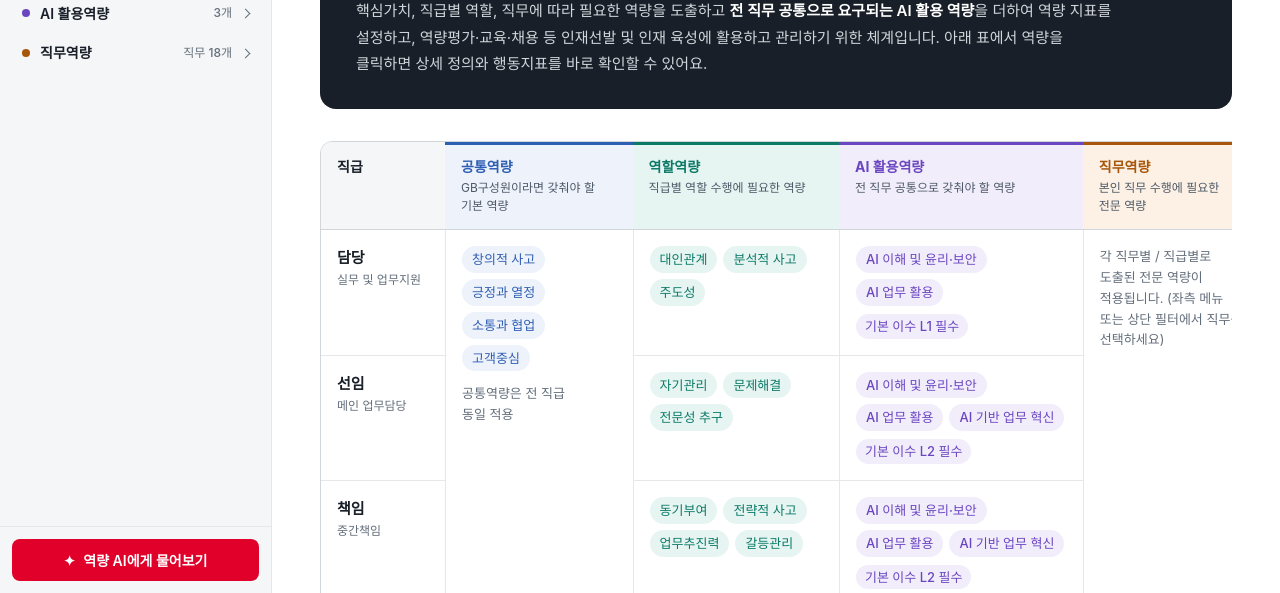
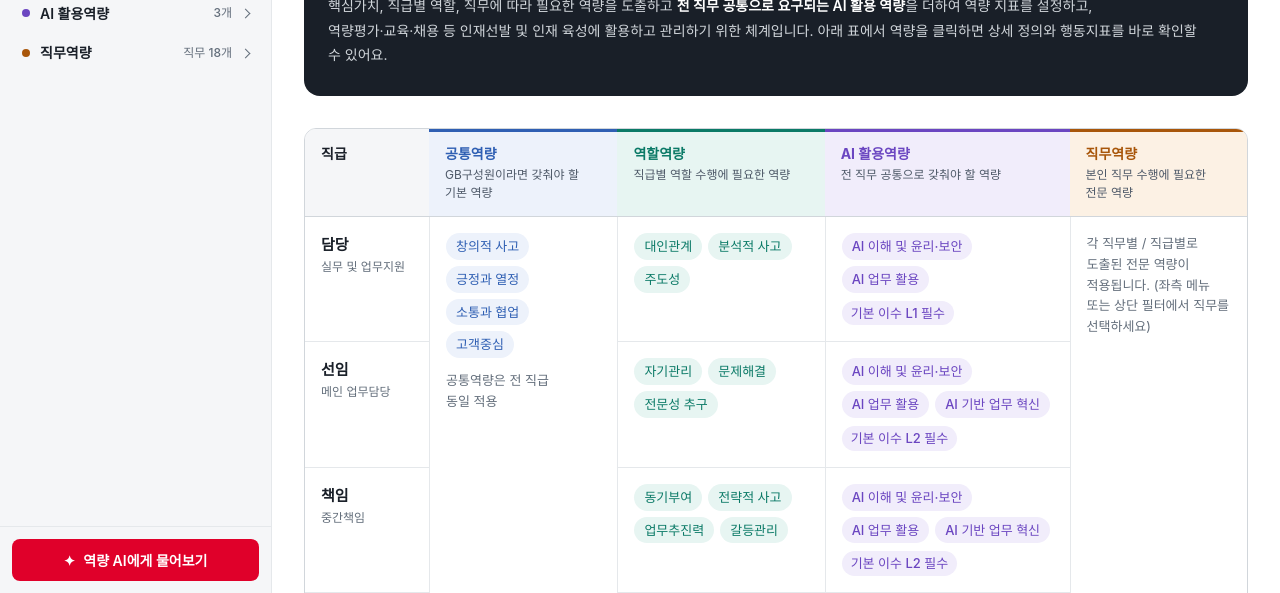
Before and after one commit to moonchj-pixel/gb-competency2, a website: page public/index.html in a window 1280 px wide. Shown: the part 207-800 px from the top of the page. Drawn offline with Linux system fonts and the light colour scheme; a web font is replaced by a local one.

Commit message:
GB 역량체계 소개글을 두 줄로 정리
첫 줄은 역량 지표를 설정하고까지, 나머지는 둘째 줄에 표시.
노트북 폭에서도 두 줄이 되도록 여백과 글자 크기 조정.

Co-Authored-By: Claude Opus 5.5 <noreply@anthropic.com>

```diff
--- a/public/index.html
+++ b/public/index.html
@@ -456,6 +456,7 @@
   .nav-group[data-group="role"] .nav-level-tag{color:var(--role); font-weight:700;}
   .nav-group[data-group="job"] .nav-level-tag{color:var(--job); font-weight:700;}
 
+  .home-hero p.hero-intro{max-width:none;}
   /* 화면 상단 띠: 홈·내 역량은 진한 색, 그 외는 구분 색 */
   .home-hero{background:var(--ink); border-radius:16px; padding:32px 36px;}
   .home-hero .eyebrow{color:#FF8FA3;}
@@ -495,6 +496,17 @@
   .home-card[data-go="aiOverview"]{--soft:var(--ai-soft);}
   .home-card[data-go="jobList"]{--soft:var(--job-soft);}
 
+  /* 홈 소개글이 노트북 폭에서도 두 줄로 들어가도록 */
+  @media (max-width: 1439px){
+    .home-hero{padding:28px 24px;}
+  }
+  @media (max-width: 1365px){
+    #content{padding-left:32px; padding-right:32px;}
+    .home-hero p.hero-intro{font-size:14px;}
+  }
+  @media (max-width: 1270px){
+    .desk-br{display:none;}
+  }
   @media (max-width: 1240px){
     .home-cards{grid-template-columns:repeat(2,1fr);}
     #content{padding-left:32px; padding-right:32px;}
@@ -524,6 +536,7 @@
     #content{overflow:visible; padding:20px 16px 64px;}
     .home-hero h1, .comp-header h1, .job-hero h1{font-size:26px;}
     .home-hero, .comp-header, .job-hero{padding:22px 20px; border-radius:12px;}
+    .home-hero p.hero-intro{font-size:15px;}
     .home-cards{grid-template-columns:1fr;}
     .ksa-card{grid-template-columns:1fr; gap:6px;}
     .ladder-row{flex-direction:column; gap:8px;}
@@ -879,9 +892,7 @@ function renderHome(){
   <div class="home-hero">
     <div class="eyebrow">GB Competency System</div>
     <h1>GB 역량체계</h1>
-    <p>핵심가치, 직급별 역할, 직무에 따라 필요한 역량을 도출하고 <b>전 직무 공통으로 요구되는 AI 활용 역량</b>을 더하여
-    역량 지표를 설정하고, 역량평가·교육·채용 등 인재선발 및 인재 육성에 활용하고 관리하기 위한 체계입니다.
-    아래 표에서 역량을 클릭하면 상세 정의와 행동지표를 바로 확인할 수 있어요.</p>
+    <p class="hero-intro">핵심가치, 직급별 역할, 직무에 따라 필요한 역량을 도출하고 <b>전 직무 공통으로 요구되는 AI 활용 역량</b>을 더하여 역량 지표를 설정하고,<br class="desk-br"> 역량평가·교육·채용 등 인재선발 및 인재 육성에 활용하고 관리하기 위한 체계입니다. 아래 표에서 역량을 클릭하면 상세 정의와 행동지표를 바로 확인할 수 있어요.</p>
   </div>
 
   <div class="table-scroll">
```
